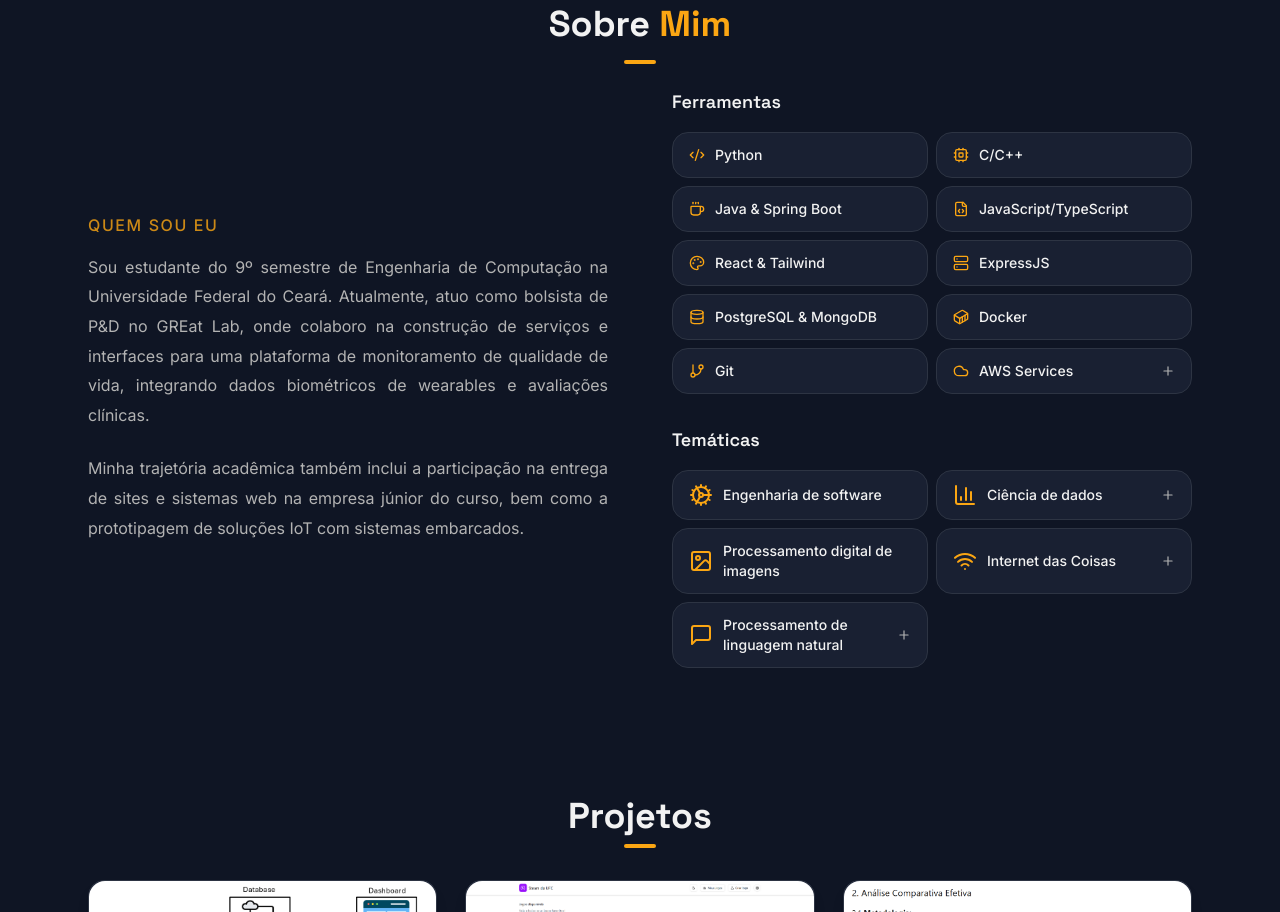
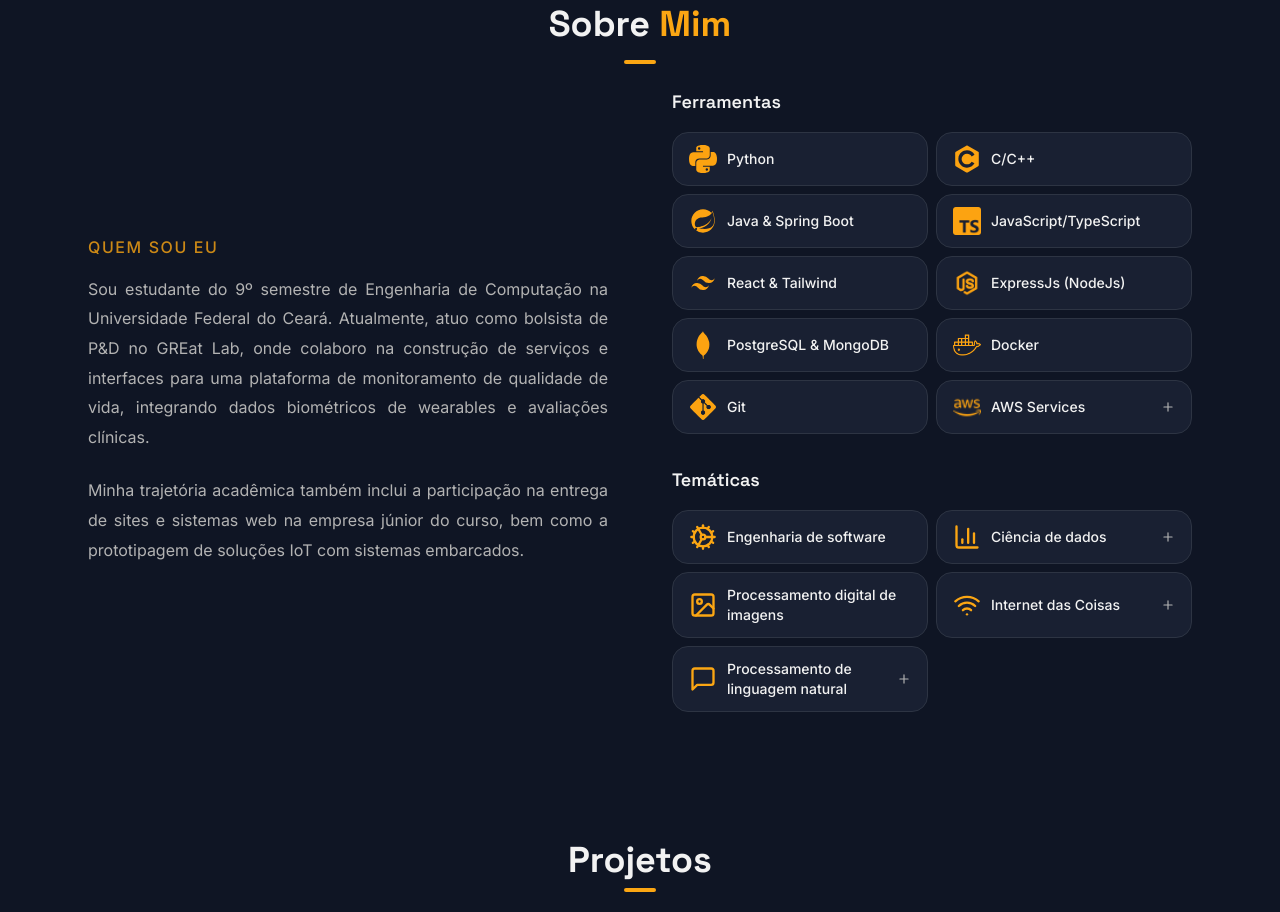
Before and after one commit to IgorPrGv/PortfolioIPG, a React (Vite) app in the folder portfolio-ipg/: page / in a window 1280 px wide. Shown: the part 860-1772 px from the top of the page. Built offline with nearby package versions, Linux system fonts and the light colour scheme; the HTML template or start-up script is replaced by a standard one.

Commit message:
AboutSection: Animation on icons

```diff
--- a/portfolio-ipg/src/components/AboutSection.tsx
+++ b/portfolio-ipg/src/components/AboutSection.tsx
@@ -1,9 +1,13 @@
+import React, { useState, useEffect } from "react";
 import { useLanguage } from "../contexts/LanguageContext";
 import { aboutContent } from "../contents/about.content";
 import {
-  Code2, Cpu, Coffee, FileCode, Palette, Server,
-  Database, Container, GitBranch, Cloud,
-  Cog, BarChart3, Image, Wifi, MessageSquare, Plus,
+  Cog,
+  BarChart3,
+  Image as ImageIcon,
+  Wifi,
+  MessageSquare,
+  Plus,
 } from "lucide-react";
 import {
   Popover,
@@ -11,58 +15,110 @@ import {
   PopoverTrigger,
 } from "../components/ui/popover";
 
-interface SkillCardProps {
-  name: string;
-  icon: React.ReactNode;
-  popover?: string[];
-}
+// Imagens Individuais
+import pythonImg from "../assets/icons/python_orange.svg";
+import cImg from "../assets/icons/c_orange.svg";
+import javaImg from "../assets/icons/java_orange.svg";
+import jsImg from "../assets/icons/js_orange.svg";
+import reactImg from "../assets/icons/react_orange.png";
+import expressImg from "../assets/icons/express_orange.png";
+import postgresImg from "../assets/icons/postgres_orange.svg";
+import dockerImg from "../assets/icons/docker_orange.png";
+import gitImg from "../assets/icons/git_orange.png";
+import awsImg from "../assets/icons/aws_orange.png";
+import springImg from "../assets/icons/spring_orange.svg";
+import nodeImg from "../assets/icons/node_orange.png";
+import mongoImg from "../assets/icons/mongodb_orange.svg";
+import tsImg from "../assets/icons/ts_orange.png";
+import tailwindImg from "../assets/icons/tailwind_orange.svg";
 
-const toolsIcons: Record<string, React.ElementType> = {
-  "Python": Code2,
-  "C/C++": Cpu,
-  "Java & Spring Boot": Coffee,
-  "JavaScript/TypeScript": FileCode,
-  "React & Tailwind": Palette,
-  "ExpressJS": Server,
-  "PostgreSQL & MongoDB": Database,
-  "Docker": Container,
-  "Git": GitBranch,
-  "AWS Services": Cloud,
+const AlternatingIcon = ({ images }: { images: string[] }) => {
+  const [currentIndex, setCurrentIndex] = useState(0);
+
+  useEffect(() => {
+    if (images.length <= 1) return;
+
+    const interval = setInterval(() => {
+      setCurrentIndex((prev) => (prev + 1) % images.length);
+    }, 4000);
+
+    return () => clearInterval(interval);
+  }, [images.length]);
+
+  return (
+    <div className="relative w-full h-full">
+      {images.map((src, index) => (
+        <img
+          key={src}
+          src={src}
+          alt="tool icon"
+          className={`absolute inset-0 w-full h-full object-contain transition-opacity duration-500 ease-in-out ${
+            index === currentIndex ? "opacity-100" : "opacity-0"
+          }`}
+        />
+      ))}
+    </div>
+  );
 };
 
+// --- FERRAMENTAS ---
+const toolsImages: Record<string, string | string[]> = {
+  "Python": pythonImg,
+  "C/C++": cImg,
+  "Java & Spring Boot": [javaImg, springImg],
+  "JavaScript/TypeScript": [jsImg, tsImg],
+  "React & Tailwind": [reactImg, tailwindImg],
+  "ExpressJs (NodeJs)": [expressImg, nodeImg],
+  "PostgreSQL & MongoDB": [postgresImg, mongoImg],
+  "Docker": dockerImg,
+  "Git": gitImg,
+  "AWS Services": awsImg,
+};
+
+// --- FOCUS AREAS ---
 const focusIcons: Record<string, React.ElementType> = {
   "Software engineering": Cog,
   "Data science": BarChart3,
-  "Digital image processing": Image,
+  "Digital image processing": ImageIcon,
   "Internet of Things": Wifi,
   "Natural language processing": MessageSquare,
 };
 
+interface CardProps {
+  name: string;
+  visual: React.ReactNode;
+  popover?: string[];
+}
+
 const AboutSection = () => {
   const { tr, language } = useLanguage();
 
-  const renderCard = (card: SkillCardProps) => {
+  const renderCard = ({ name, visual, popover }: CardProps) => {
     const cardContent = (
       <div
         className="flex items-center gap-2.5 px-4 py-3 rounded-2xl bg-muted/60 border border-border text-sm font-medium text-foreground cursor-pointer
           hover:border-primary/60 hover:shadow-md hover:shadow-primary/5 hover:-translate-y-0.5
           transition-all duration-200"
       >
-        <span className="text-primary">{card.icon}</span>
-        <span className="flex-1">{card.name}</span>
-        {card.popover && (
+        <div className="shrink-0 flex items-center justify-center w-7 h-7">
+          {visual}
+        </div>
+
+        <span className="flex-1">{name}</span>
+
+        {popover && (
           <Plus size={14} className="text-muted-foreground shrink-0" />
         )}
       </div>
     );
 
-    if (card.popover) {
+    if (popover) {
       return (
-        <Popover key={card.name}>
+        <Popover key={name}>
           <PopoverTrigger asChild>{cardContent}</PopoverTrigger>
           <PopoverContent className="bg-popover border-border text-popover-foreground text-xs p-3 w-auto max-w-xs">
             <ul className="space-y-1">
-              {card.popover.map((item, i) => (
+              {popover.map((item, i) => (
                 <li key={i} className="text-muted-foreground">{item}</li>
               ))}
             </ul>
@@ -71,13 +127,13 @@ const AboutSection = () => {
       );
     }
 
-    return <div key={card.name}>{cardContent}</div>;
+    return <div key={name}>{cardContent}</div>;
   };
 
   return (
     <section id="about" className="py-16 md:py-16">
       <div className="max-w-6xl mx-auto px-6">
-        {/* Section title */}
+        {/* Título da Seção */}
         <div className="text-center mb-6 group cursor-default">
           <h2 className="text-3xl md:text-4xl font-display font-bold text-foreground inline-block">
             {aboutContent.sectionTitle[language].a}
@@ -89,9 +145,9 @@ const AboutSection = () => {
         </div>
 
         <div className="grid md:grid-cols-2 gap-10 md:gap-16 items-center">
-          {/* Left: About text */}
+          {/* Esquerda: Texto Sobre Mim */}
           <div className="max-w-[52ch] md:self-center">
-            <p className="text-base  uppercase tracking-widest text-primary/80 font-medium mb-4">
+            <p className="text-base uppercase tracking-widest text-primary/80 font-medium mb-4">
               {tr(aboutContent.leftKicker)}
             </p>
 
@@ -107,26 +163,44 @@ const AboutSection = () => {
             ))}
           </div>
 
-          {/* Right: Skills */}
+          {/* Direita: Skills */}
           <div className="space-y-8">
-            {/* Tools */}
+
+            {/* 1. TOOLS */}
             <div>
               <h3 className="text-lg font-display font-semibold text-foreground mb-4">
                 {tr(aboutContent.toolsTitle)}
               </h3>
               <div className="grid grid-cols-2 gap-2">
                 {aboutContent.tools.map((tool) => {
-                  const Icon = toolsIcons[tool.name] || Code2;
+                  const imageSource = toolsImages[tool.name];
+
+                  let VisualComponent;
+
+                  if (Array.isArray(imageSource)) {
+                    VisualComponent = <AlternatingIcon images={imageSource} />;
+                  } else if (imageSource) {
+                    VisualComponent = (
+                      <img
+                        src={imageSource}
+                        alt={tool.name}
+                        className="w-full h-full object-contain"
+                      />
+                    );
+                  } else {
+                     VisualComponent = <span className="w-full h-full bg-primary/20 rounded-full" />
+                  }
+
                   return renderCard({
                     name: tool.name,
-                    icon: <Icon size={16} />,
+                    visual: VisualComponent,
                     popover: tool.popover
                   });
                 })}
               </div>
             </div>
 
-            {/* Focus Areas */}
+            {/* FOCUS AREAS */}
             <div>
               <h3 className="text-lg font-display font-semibold text-foreground mb-4">
                 {tr(aboutContent.focusAreasTitle)}
@@ -135,17 +209,16 @@ const AboutSection = () => {
                 {aboutContent.focusAreas.map((area) => {
                   const iconKey = area.name.en;
                   const Icon = focusIcons[iconKey] || Cog;
-
                   const translatedPopover = area.popover?.map(item => tr(item));
-
                   return renderCard({
                     name: tr(area.name),
-                    icon: <Icon size={24} />,
+                    visual: <Icon className="w-full h-full text-primary" />,
                     popover: translatedPopover
                   });
                 })}
               </div>
             </div>
+
           </div>
         </div>
       </div>
--- a/portfolio-ipg/src/contents/about.content.ts
+++ b/portfolio-ipg/src/contents/about.content.ts
@@ -38,7 +38,7 @@ export const aboutContent = {
     { name: "Java & Spring Boot" },
     { name: "JavaScript/TypeScript" },
     { name: "React & Tailwind" },
-    { name: "ExpressJS" },
+    { name: "ExpressJs (NodeJs)" },
     { name: "PostgreSQL & MongoDB" },
     { name: "Docker" },
     { name: "Git" },
```
Also changed, not shown: portfolio-ipg/src/assets/icons/node_orange.png (added).
